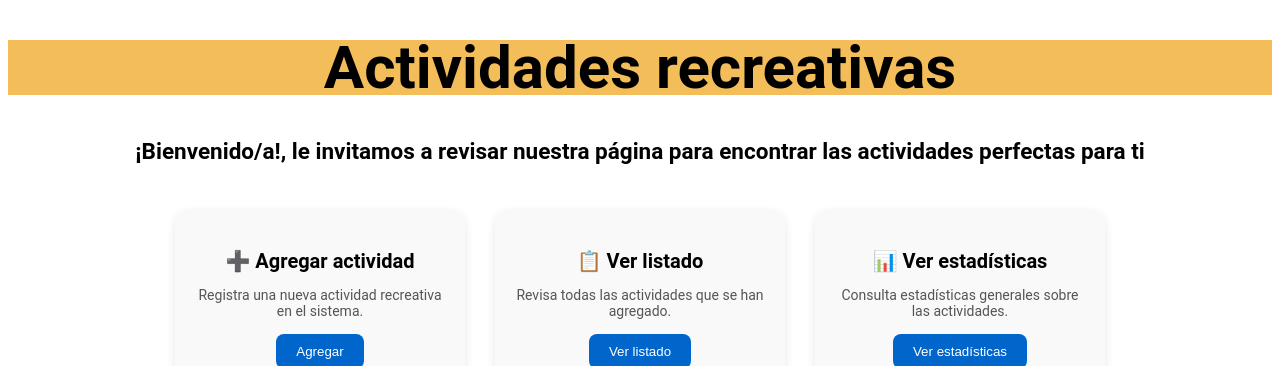
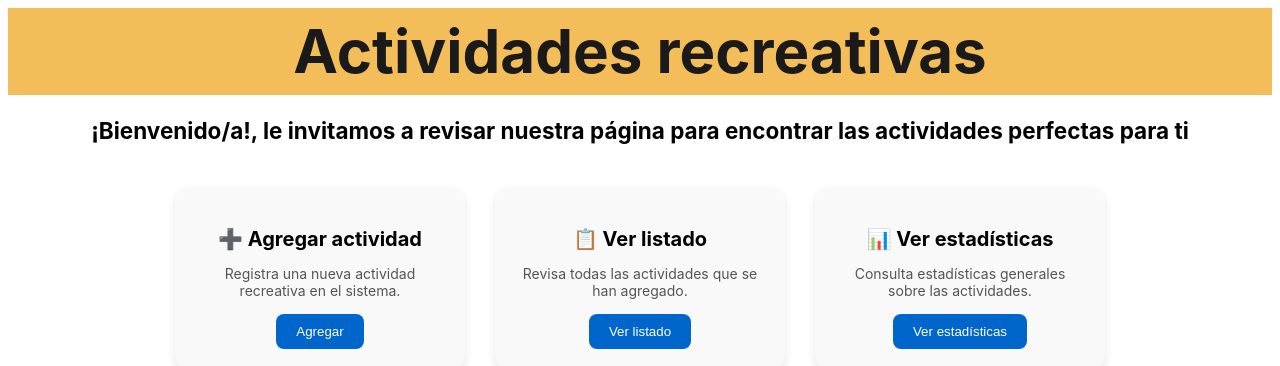
Before and after one commit to BlaxDlx/desarrollo_web_franco_azua, a Flask app: page / in a window 1280 px wide. Shown: the top 366 px of the page. Run offline with Flask 3, Linux system fonts and the light colour scheme; tables that the repository leaves empty hold one stand-in row (values such as "Sample post").

Commit message:
style: Cambio en el estilo de la portada

```diff
--- a/flask_app/static/css/styles.css
+++ b/flask_app/static/css/styles.css
@@ -1,6 +1,6 @@
 
-body{
-    font-family: 'Roboto', sans-serif;
+body {
+    font-family: apple-system, BlinkMacSystemFont, "Segoe UI", Roboto, Oxygen-Sans, Ubuntu, Cantarell, "Helvetica Neue", sans-serif;;
     padding: 0;
     font-size: 15px;
 }
@@ -9,11 +9,12 @@ body{
   margin: 10px;
 }
 
-.header{
+h1 {
     text-align: center;
-    margin: 0;
-    padding: 0;
-    font-size: 30px;
+    color: #1a1a1a;
+    margin: 0px;
+    padding: 16px;
+    font-size: 60px;
     line-height: 55px;
     background-color: #f3bd59;
 }
```
Lines whose indentation alone changed are shown as unchanged.
